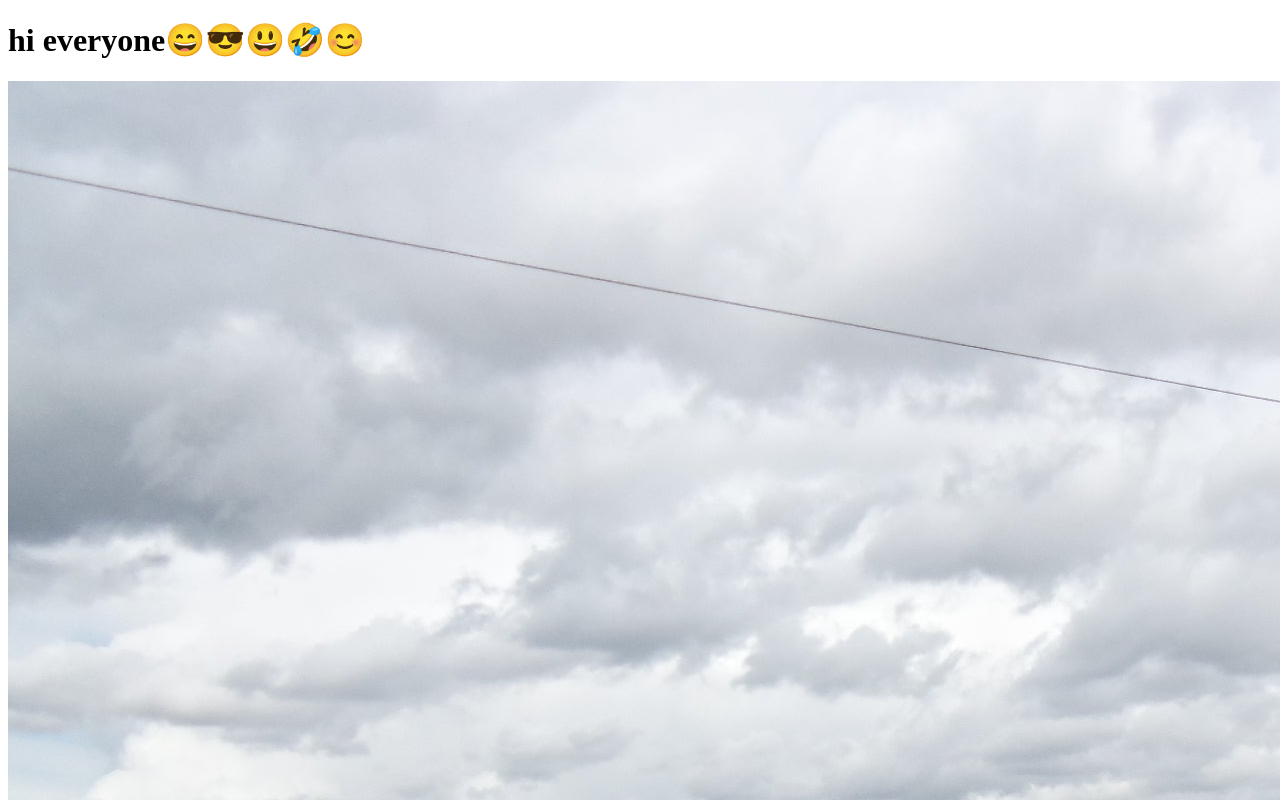
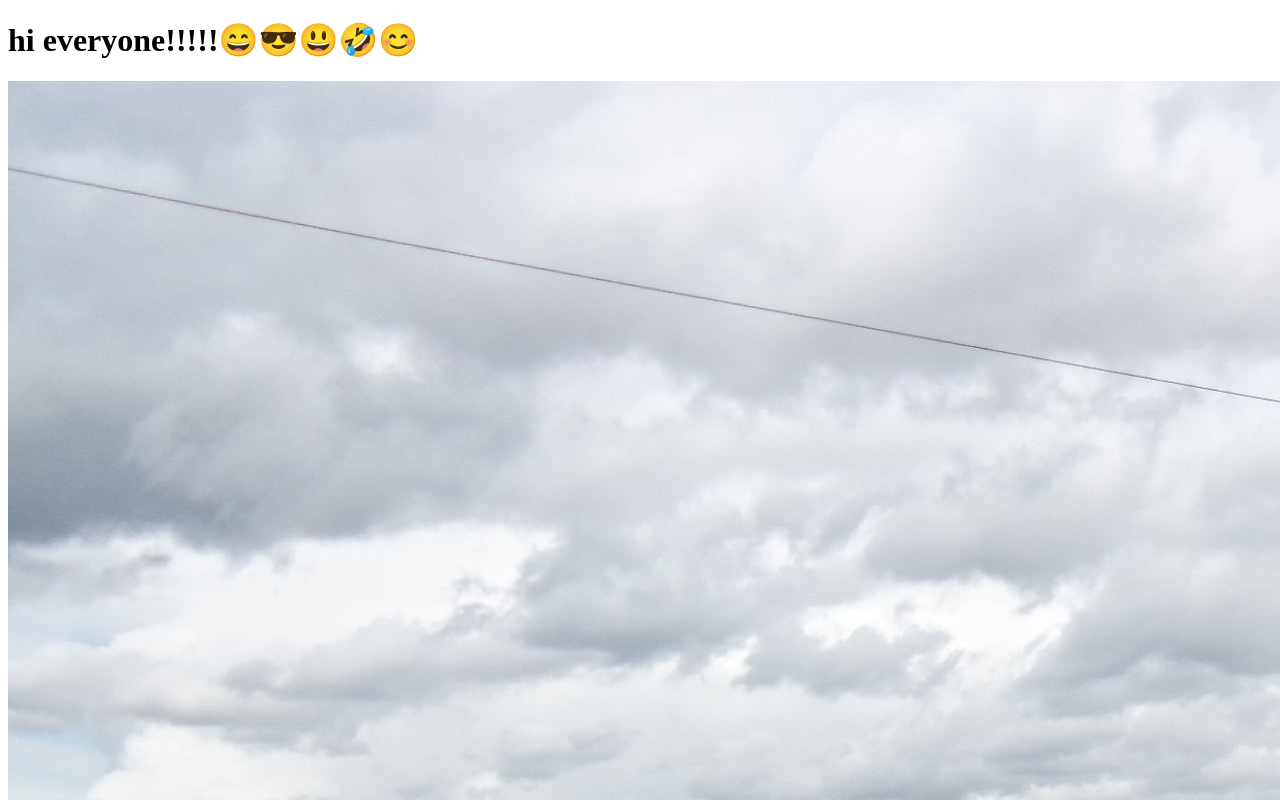
Before and after one commit to yael8205/existing_projectt, a plain HTML site: page index.html in a window 1280 px wide. Shown: the top 800 px of the page. Drawn offline with Linux system fonts and the light colour scheme.

Commit message:
add conflict in the same line

```diff
--- a/index.html
+++ b/index.html
@@ -8,7 +8,7 @@
 </head>
 <body>
     <h1>
-        hi everyone😄😎😃🤣😊
+        hi everyone!!!!!😄😎😃🤣😊
     </h1>
     <img src="images/101_4208.JPG" />
     <div> text from local</div>
```
